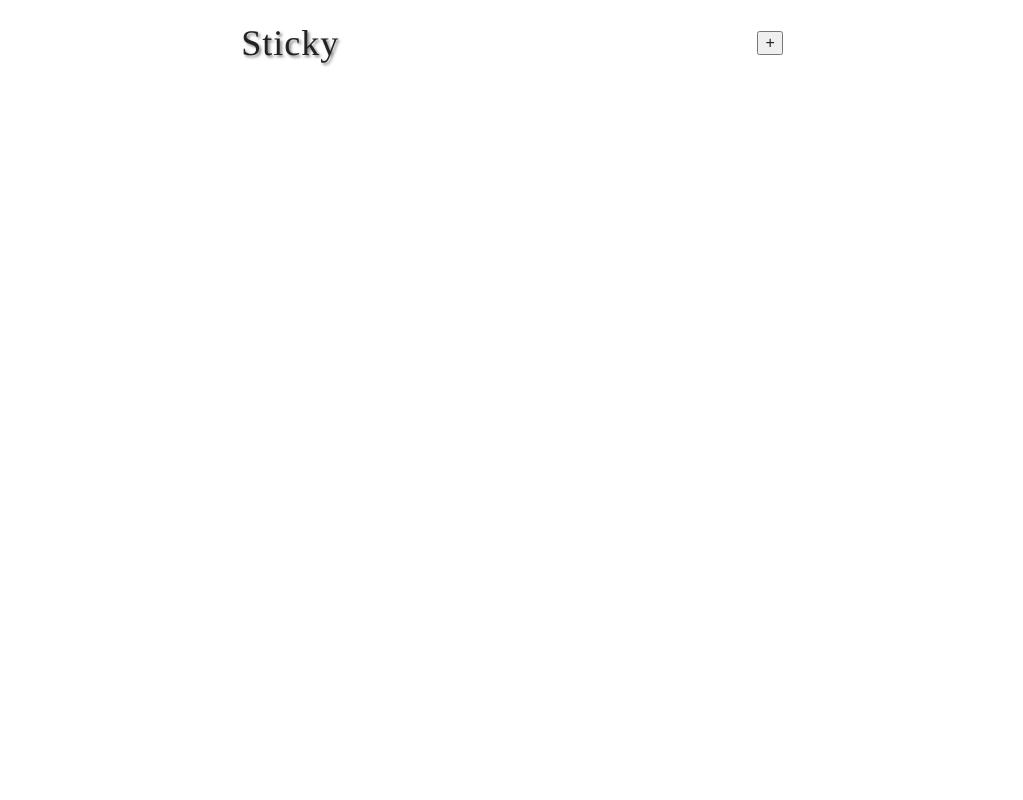
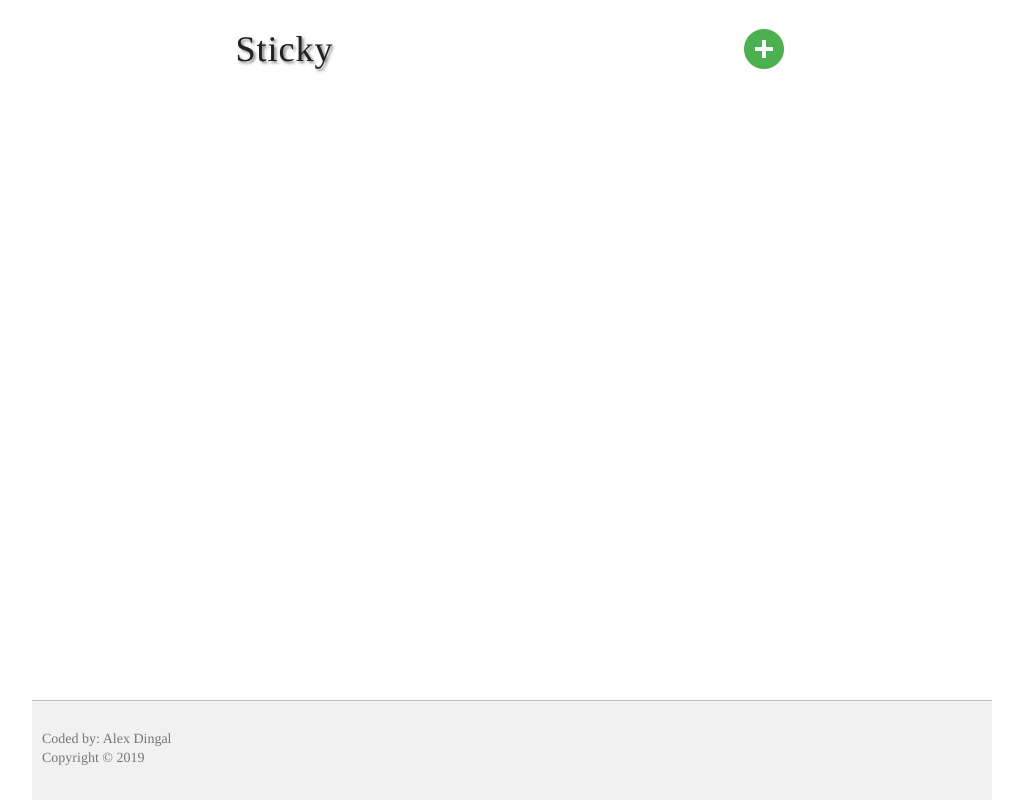
Before and after one commit to adingal/sticky, a website built with webpack: page dist/index.html in a window 1280 px wide. Shown: the whole page, without its empty margins (128-1151 px from the left). Built offline with nearby package versions, Linux system fonts and the light colour scheme.

Commit message:
Update image button to dist folder

```diff
--- a/dist/index.html
+++ b/dist/index.html
@@ -1,23 +1,35 @@
 <!DOCTYPE html>
 <html>
     <head>
- <title>Loading JSON</title>
+        <meta charset="utf-8">
+        <meta name="author" content="Alex Dingal">
+        <meta name="description" content="Portfolio Website">
+        <meta name="viewport" content="width=device-width, initial-scale=1.0">
+        <title>Sticky</title>
         <link href="css/styles.css" rel="stylesheet">
     </head>
     <body>
         <div class="wrapper">
+
             <header class="main-header">
                 <h1>Sticky</h1>
-   <button class="addBtn">+</button>
+                <img class="addBtn" src="images/add-icon.png" alt="Add notes">
             </header>
+
             <section class="content">
             </section>
+
             <div class="popup">
                 <textarea></textarea>
                 <input class="submitBtn" type="submit" value="Submit">
                 <input class="cancelBtn" type="submit" value="Cancel">
                 <span>No notes added</span>
             </div>
+
         </div>
+        <footer class="copyright">
+            <p>Coded by: Alex Dingal</p>
+            <p>Copyright &copy 2019</p>
+        </footer>
     <script type="text/javascript" src="js/bundle.js"></script></body>
 </html>
```
Lines whose indentation alone changed are shown as unchanged.
